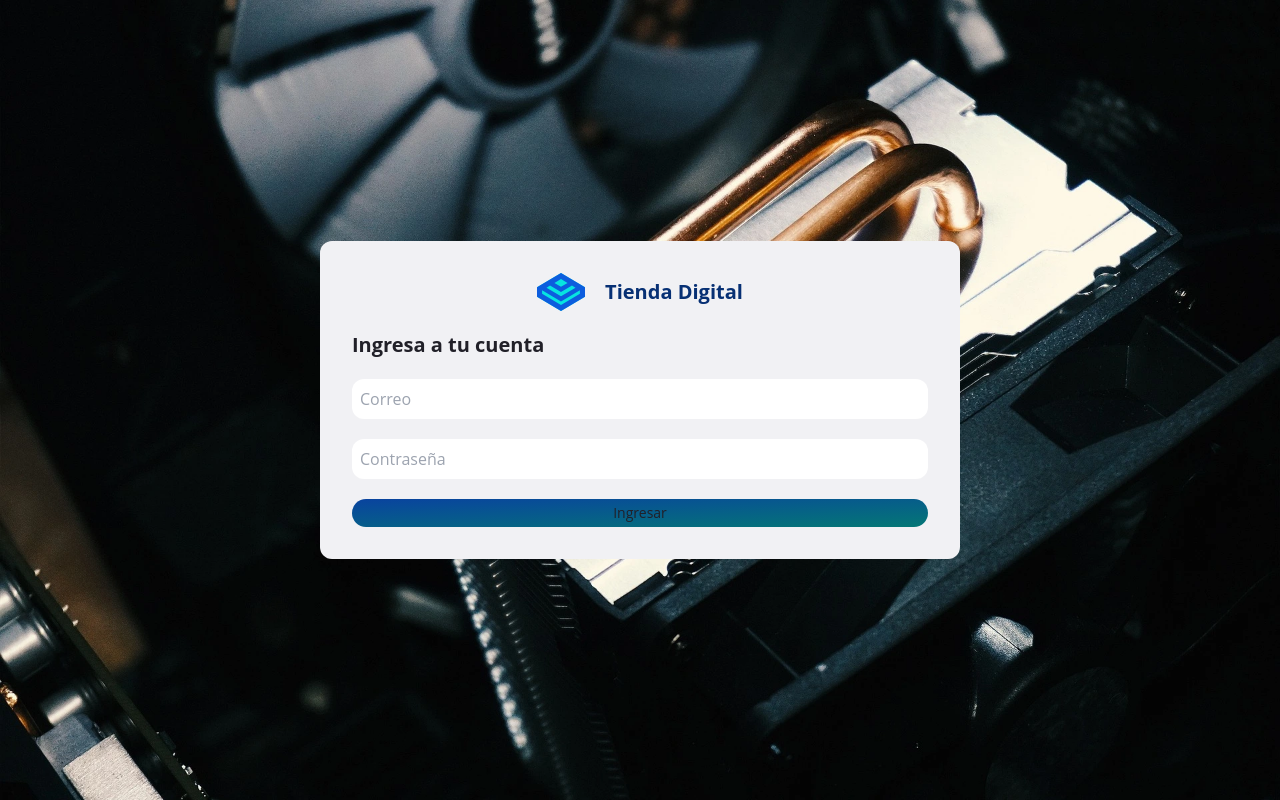
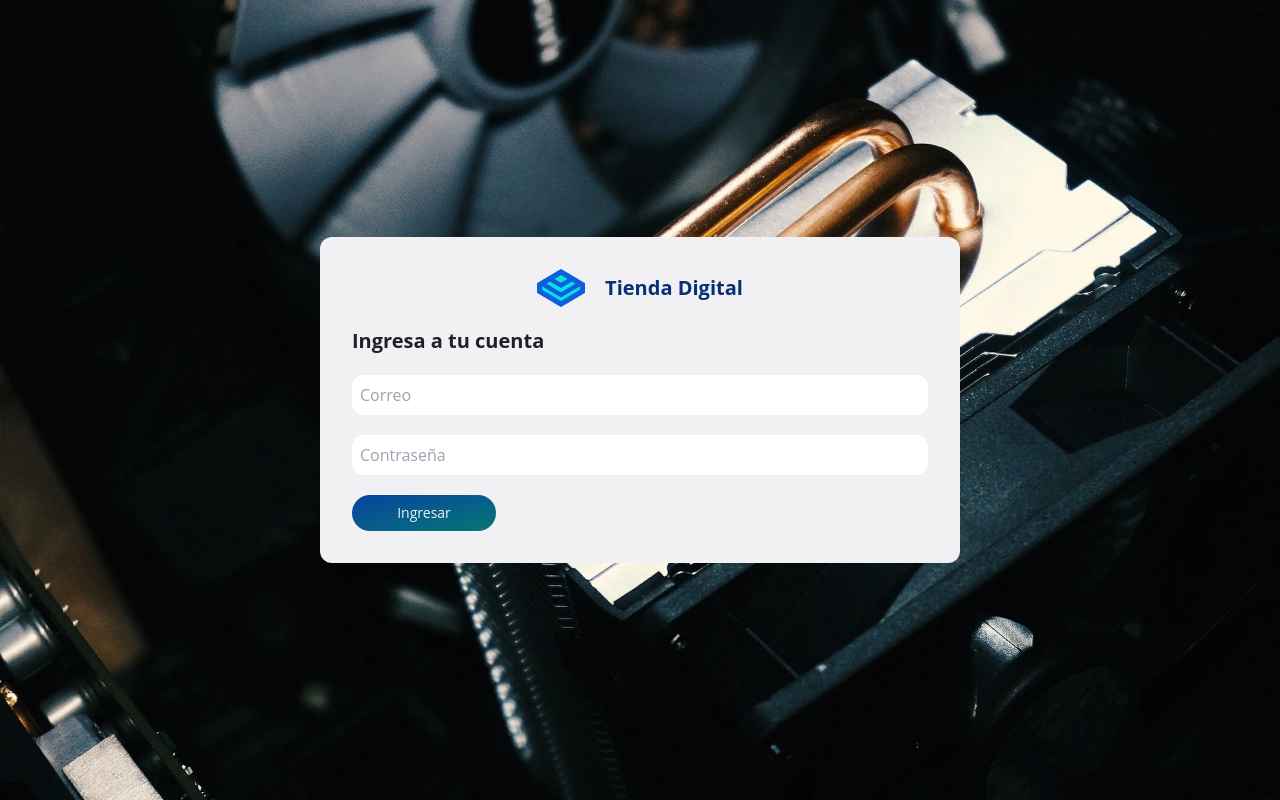
Before and after one commit to FernandoLorca/desafio-final-frontend, a React (Vite) app: page /login in a window 1280 px wide. Built offline with nearby package versions, Linux system fonts and the light colour scheme.

Commit message:
Changen in form, button cta and hero

```diff
--- a/src/components/Buttons/ButtonCta.jsx
+++ b/src/components/Buttons/ButtonCta.jsx
@@ -1,8 +1,7 @@
 const ButtonCta = ({ text, buttonType = '' }) => {
   return (
     <button
-      className="rounded-full bg-gradient-to-br from-primary-600 to-secondary-700 px-6 py-3 text-lg hover:bg-gradient-to-br hover:from-primary-700 hover:to-secondary-600
-      lg:py-1 lg:text-sm"
+      className="w-full rounded-full bg-gradient-to-br from-primary-600 to-secondary-700 px-6 py-3 text-lg text-dark-100 hover:bg-gradient-to-br hover:from-primary-700 hover:to-secondary-600 lg:py-2 lg:text-sm"
       type={buttonType}
     >
       {text}
--- a/src/components/Hero/Hero.jsx
+++ b/src/components/Hero/Hero.jsx
@@ -27,8 +27,9 @@ const Hero = ({
       <div className="relative z-20">
         <NavbarListMobile menu={menu} />
       </div>
+      <div className="relative z-20 flex justify-center">
         <div
-        className={`relative z-20 flex h-full flex-col gap-2 px-5 pt-32 md:px-20 lg:max-w-[60rem] lg:pl-60 lg:pt-48 xl:max-w-[70rem] xl:items-center ${
+          className={`flex h-full flex-col gap-2 px-5 pt-32 md:px-20 lg:pt-48 ${
             menu && 'hidden'
           }`}
         >
@@ -38,7 +39,7 @@ const Hero = ({
               subTitle={heroSubTitle}
             />
           </div>
-        <div className="block w-full">
+          <div className="block w-full md:w-1/3 lg:w-1/5">
             <ButtonCta
               text="Registrate"
               textSize={`text-lg ${displayButton}`}
@@ -46,6 +47,7 @@ const Hero = ({
           </div>
         </div>
       </div>
+    </div>
   );
 };
 
--- a/src/components/Hero/HeroText.jsx
+++ b/src/components/Hero/HeroText.jsx
@@ -2,13 +2,13 @@ import TitleOne from '../Titles.jsx/TitleOne';
 
 const HeroText = ({ title, subTitle }) => {
   return (
-    <>
+    <div className="lg:max-w-[50rem]">
       <TitleOne
         title={title}
         classProperty="text-6xl"
       />
       <p className="text-2xl">{subTitle}</p>
-    </>
+    </div>
   );
 };
 
--- a/src/pages/Login.jsx
+++ b/src/pages/Login.jsx
@@ -26,11 +26,12 @@ const Login = () => {
             inputType="password"
             inputPlaceholder="Contraseña"
           />
-          <ButtonCta
-            text="Ingresar"
-            textSize="text-dark-100"
-            type="submit"
-          />
+          <div className="lg:w-1/4">
+            <ButtonCta
+              text="Ingresar"
+              type="submit"
+            />
+          </div>
         </form>
       </div>
     </div>
```
Lines whose indentation alone changed are shown as unchanged.
